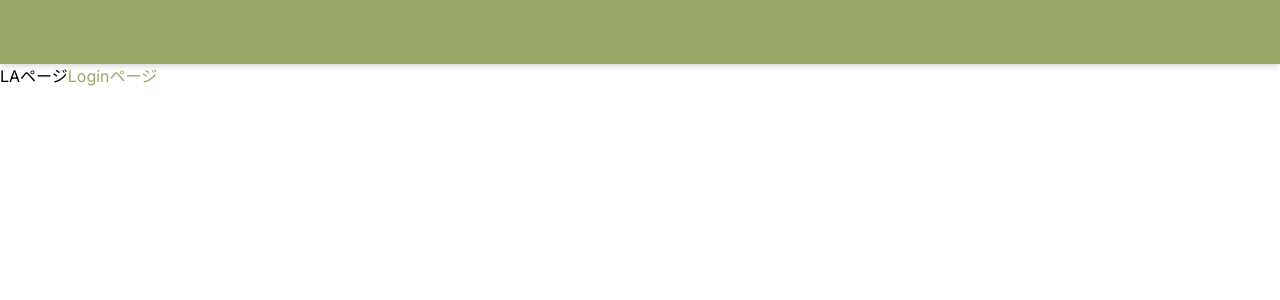
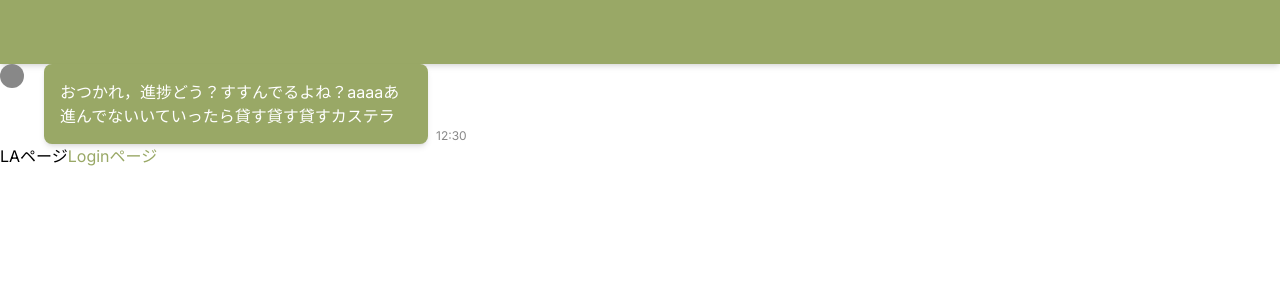
Before and after one commit to prapro-ou/castella-frontend, a Next.js app: page / in a window 1280 px wide. Shown: the top 300 px of the page. Built offline with nearby package versions, Linux system fonts and the light colour scheme.

Commit message:
テスト，コード調整

```diff
--- a/app/page.js
+++ b/app/page.js
@@ -1,7 +1,12 @@
 'use client';
+import MessageTile from "@/features/talks/threads/messages/components/MessageTile";
 export default function Home() {
+  const dispMessage='おつかれ，進捗どう？すすんでるよね？aaaaあ進んでないいていったら貸す貸す貸すカステラ';
+  const at='12:30';
+  const alt='上aaa司';
   return (
     <main>
+      <MessageTile value={dispMessage} createdAt={at} alt={alt}/>
       <p>
         LAページ
         <a href='/login' className='text-primary'>
--- a/features/talks/threads/messages/components/MessageTile.js
+++ b/features/talks/threads/messages/components/MessageTile.js
@@ -1,23 +1,23 @@
 'use client';
-import Icon from '@/features/components/Icon';
 import React from 'react';
 import Message from './Message';
-
+import Icon from '@/features/components/Icon';
 
 /**
  * メッセージそのものを表すコンポーネント
  * @param {} src IconのURL
  * @param {} value メッセージ内容
- * @param {} created_at メッセージ作成日時
+ * @param {} createdAt メッセージ作成日時
+ * @param {} alt 画像が表示されなかった場合に表示される文字
  */
-export default function MessageTile({src,value,created_at}){
+export default function MessageTile({src,value,createdAt,alt}){
     return(
         <div className='flex' >
-            <div><Icon src={src}/></div>
+            <Icon src={src} alt={alt}/>
             <div className='ml-5'/>
-            <div><Message value={value}/></div>
+            <Message value={value}/>
             <div className='flex flex-col-reverse'>
-                <div className='text-xs text-thin ml-2'>{created_at}</div>
+                <div className='text-xs text-thin ml-2'>{createdAt}</div>
             </div>
         </div>
     );
```
